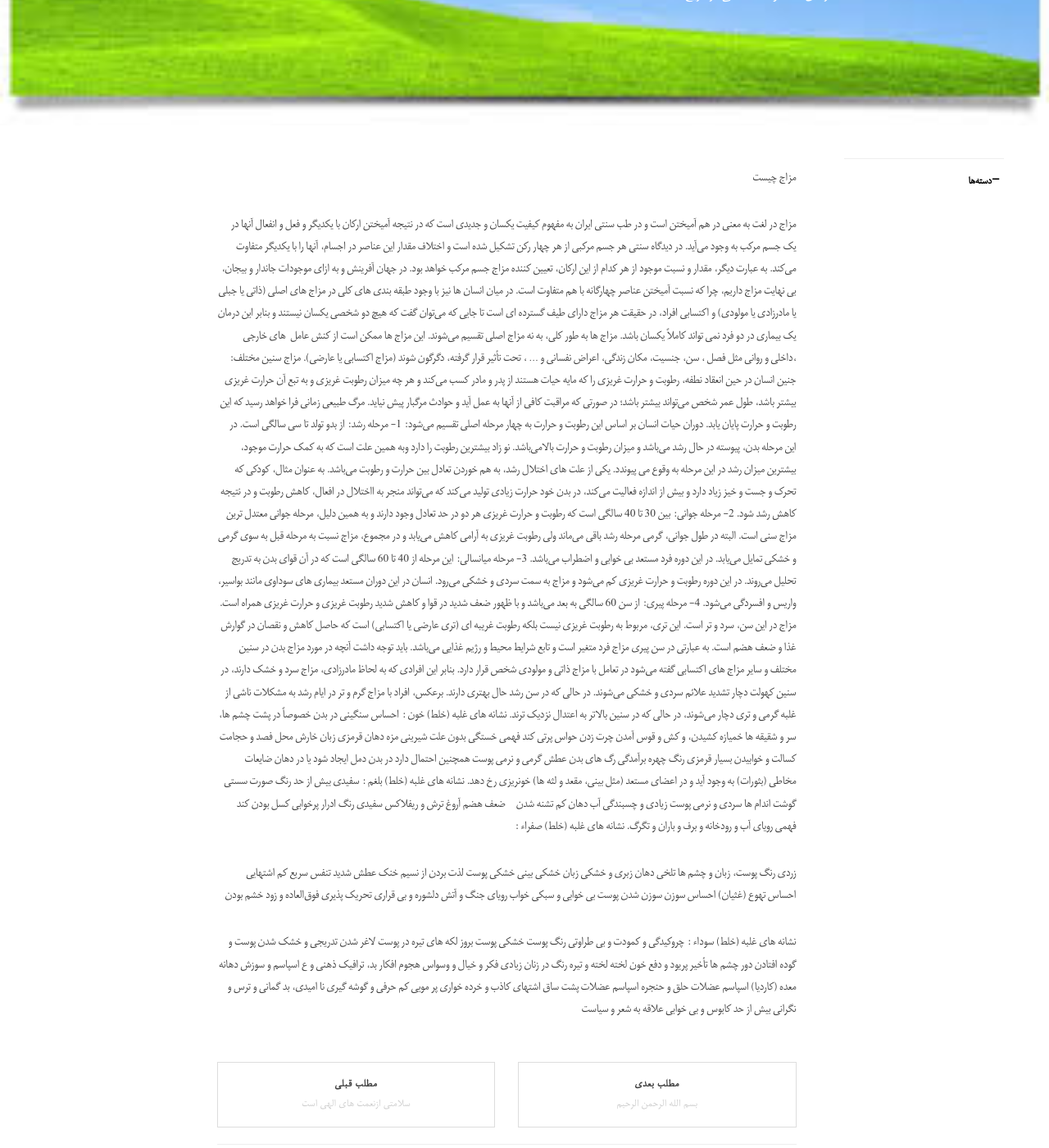
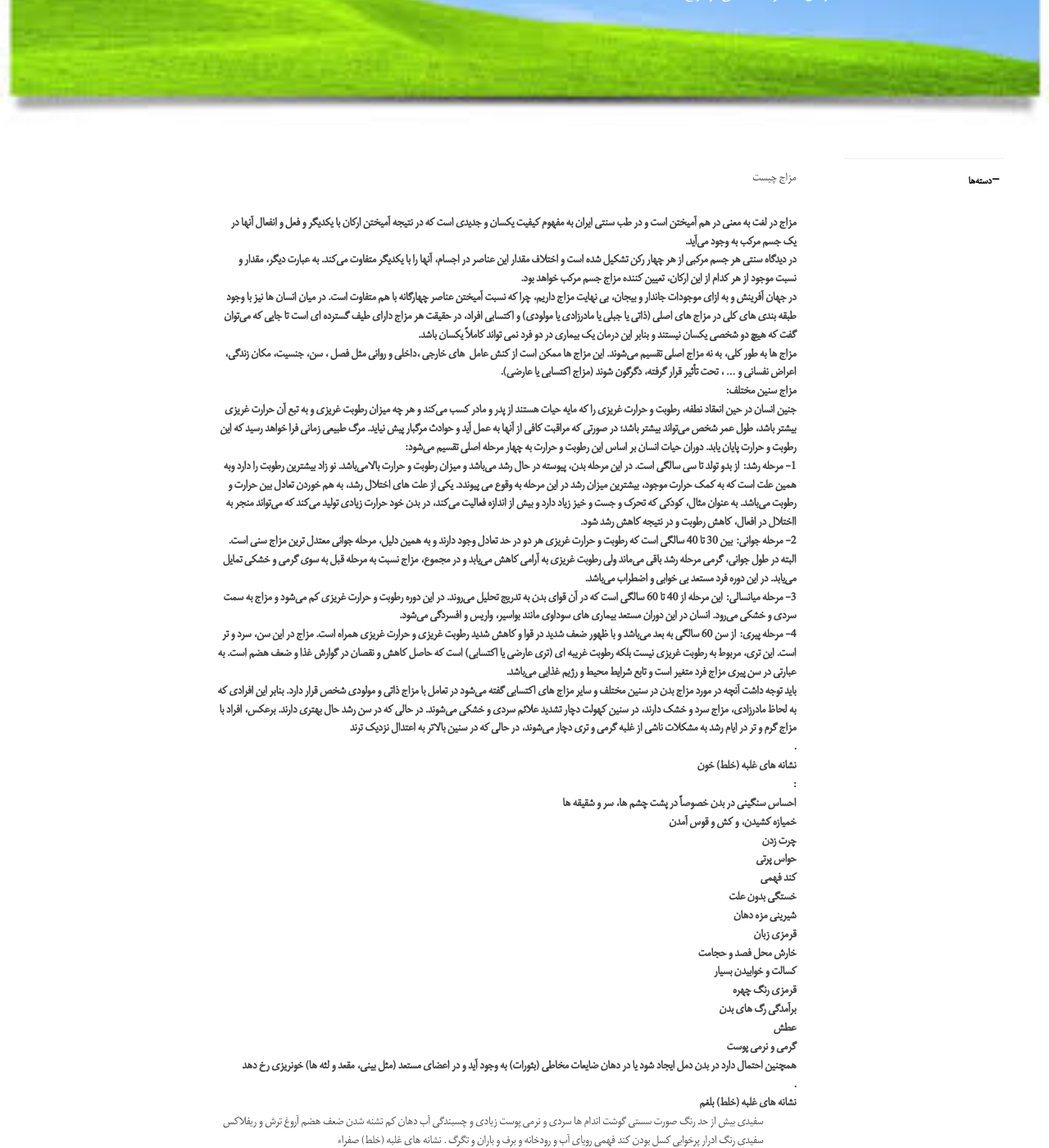
Before and after one commit to grouh-salamat/grouh-salamat.github.io, a Jekyll site: the page built from _posts/2017-06-26-p16.markdown, in a window 1280 px wide and 1400 px high, scrolled down 370 px. Shown: the whole window at 82% size. Built offline with Jekyll 4.4.1, drawn with Linux system fonts in a browser that asks for light colours; comment, search, counter and statistics services are not loaded; some of the changed text lies outside the part shown.

Commit message:
Update 2017-06-26-p16.markdown

```diff
--- a/_posts/2017-06-26-p16.markdown
+++ b/_posts/2017-06-26-p16.markdown
@@ -22,8 +22,10 @@
 2- مرحله جوانی: بین 30 تا 40 سالگی است که رطوبت و حرارت غریزی هر دو در حد تعادل وجود دارند و به همین دلیل، مرحله جوانی معتدل ‌ترین مزاج سنی است. البته در طول جوانی، گرمی مرحله رشد باقی می‌ماند ولی رطوبت غریزی به آرامی کاهش می‌یابد و در مجموع، مزاج نسبت به مرحله قبل به سوی گرمی و خشکی تمایل می‌یابد. در این دوره فرد مستعد بی‌ خوابی و اضطراب می‌باشد.
 3- مرحله میانسالی: این مرحله از 40 تا 60 سالگی است که در آن قوای بدن به تدریج تحلیل می‌روند. در این دوره رطوبت و حرارت غریزی کم می‌شود و مزاج به سمت سردی و خشکی می‌رود. انسان در این دوران مستعد بیماری ‌های سوداوی مانند بواسیر، واریس و افسردگی می‌شود.
 4- مرحله پیری: از سن 60 سالگی به بعد می‌باشد و با ظهور ضعف شدید در قوا و کاهش شدید رطوبت غریزی و حرارت غریزی همراه است. مزاج در این سن، سرد و ‌تر است. این تری، مربوط به رطوبت غریزی نیست بلکه رطوبت غریبه ‌ای (تری عارضی یا اکتسابی) است که حاصل کاهش و نقصان در گوارش غذا و ضعف هضم است. به عبارتی در سن پیری مزاج فرد متغیر است و تابع شرایط محیط و رژیم غذایی می‌باشد.
-باید توجه داشت آنچه در مورد مزاج بدن در سنین مختلف و سایر مزاج ‌های اکتسابی گفته می‌شود در تعامل با مزاج ذاتی و مولودی شخص قرار دارد. بنابر این افرادی که به لحاظ مادرزادی، مزاج سرد و خشک دارند، در سنین کهولت دچار تشدید علائم سردی و خشکی می‌شوند. در حالی که در سن رشد حال بهتری دارند. برعکس، افراد با مزاج گرم و ‌تر در ایام رشد به مشکلات ناشی از غلبه گرمی و تری دچار می‌شوند، در حالی که در سنین بالاتر به اعتدال نزدیک ‌ترند.
-نشانه ‌های غلبه (خلط) خون :
+باید توجه داشت آنچه در مورد مزاج بدن در سنین مختلف و سایر مزاج ‌های اکتسابی گفته می‌شود در تعامل با مزاج ذاتی و مولودی شخص قرار دارد. بنابر این افرادی که به لحاظ مادرزادی، مزاج سرد و خشک دارند، در سنین کهولت دچار تشدید علائم سردی و خشکی می‌شوند. در حالی که در سن رشد حال بهتری دارند. برعکس، افراد با مزاج گرم و ‌تر در ایام رشد به مشکلات ناشی از غلبه گرمی و تری دچار می‌شوند، در حالی که در سنین بالاتر به اعتدال نزدیک ‌ترند
+.
+نشانه ‌های غلبه (خلط) خون
+:
  احساس سنگینی در بدن خصوصاً در پشت چشم ‌ها، سر و شقیقه ‌ها
  خمیازه کشیدن، و کش و قوس آمدن
  چرت زدن
@@ -38,20 +40,24 @@
  برآمدگی رگ ‌های بدن
  عطش
  گرمی و نرمی پوست
-همچنین احتمال دارد در بدن دمل ایجاد شود یا در دهان ضایعات مخاطی (بثورات) به وجود آید و در اعضای مستعد (مثل بینی، مقعد و لثه ‌ها) خونریزی رخ دهد.
-نشانه ‌های غلبه (خلط) بلغم :
+همچنین احتمال دارد در بدن دمل ایجاد شود یا در دهان ضایعات مخاطی (بثورات) به وجود آید و در اعضای مستعد (مثل بینی، مقعد و لثه ‌ها) خونریزی رخ دهد
+.
+نشانه ‌های غلبه (خلط) بلغم
+:
  سفیدی بیش از حد رنگ صورت
  سستی گوشت اندام ‌ها
  سردی و نرمی پوست
  زیادی و چسبندگی آب دهان
- کم تشنه شدن   ضعف هضم
+ کم تشنه شدن  ضعف هضم
 آروغ ترش و ریفلاکس
  سفیدی رنگ ادرار
  پرخوابی
  کسل بودن
  کند فهمی
- رویای آب و رودخانه و برف و باران و تگرگ.
-نشانه ‌های غلبه (خلط) صفراء :
+ رویای آب و رودخانه و برف و باران و تگرگ
+ .
+نشانه ‌های غلبه (خلط) صفراء
+:
 
  زردی رنگ پوست، زبان و چشم ‌‌ها
  تلخی دهان
@@ -70,7 +76,8 @@
  تحریک پذیری فوق‌العاده و زود خشم بودن
 
 
-نشانه ‌های غلبه (خلط) سوداء :
+نشانه ‌های غلبه (خلط) سوداء
+:
  چروکیدگی و کمودت و بی‌ طراوتی رنگ پوست
  خشکی پوست
  بروز لکه ‌های تیره در پوست
```
